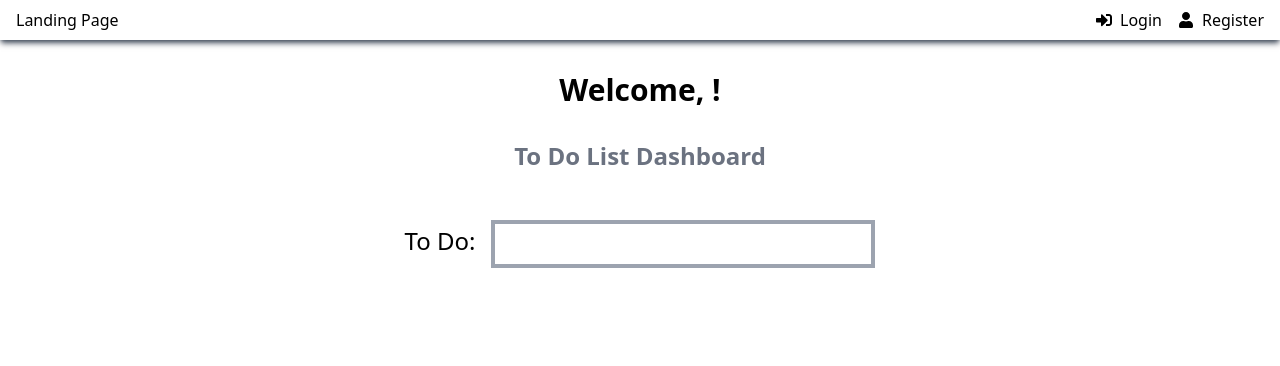
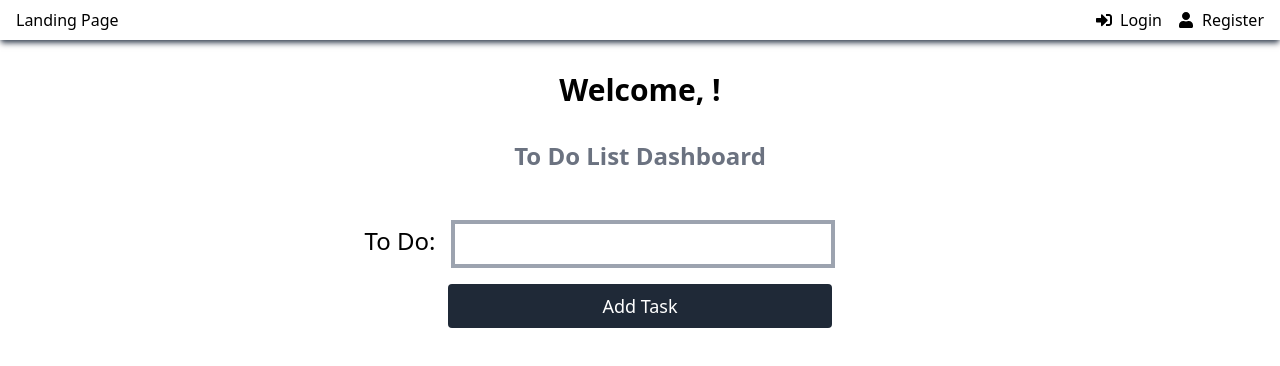
Before and after one commit to DanielaKuester/productivity-toolbox, a Next.js app: page /dashboard in a window 1280 px wide. Shown: the top 366 px of the page. Built offline with nearby package versions, Linux system fonts and the light colour scheme.

Commit message:
Add: "Add Task" button

```diff
--- a/components/TodoForm.jsx
+++ b/components/TodoForm.jsx
@@ -1,18 +1,25 @@
 import { useState } from "react";
 import { useSelector, useDispatch } from "react-redux";
+import { createTodo } from "../src/features/todos/todoSlice"
 
 function TodoForm() {
     const [text, setText] = useState("");
 
+    const dispatch = useDispatch();
+
     const onSubmit = e => {
         e.preventDefault();
+
+        dispatch(createTodo({text}));
+        // Clear the form by setting it to an empty string.
+        setText("");
     }
 
     return (
         <section className="form">
             <form onSubmit={onSubmit}>
                 <div className="form-group">
-                    <label htmlFor="text" className="pr-4 text-2xl">To Do:</label>
+                    <label htmlFor="text" className="-ml-20 pr-4 text-2xl">To Do:</label>
                     <input
                         type="text"
                         className="p-2 mt-4 w-96 border-solid border-4 border-gray-400"
@@ -23,6 +30,11 @@ function TodoForm() {
                         onChange={(e) => setText(e.target.value)}
                     />
                 </div>
+                <div className="form-group">
+                    <button className="p-2 mt-4 w-96 bg-gray-800 text-white text-lg rounded" type="submit">
+                        Add Task
+                    </button>
+                </div>
             </form>
         </section>
     )
```
